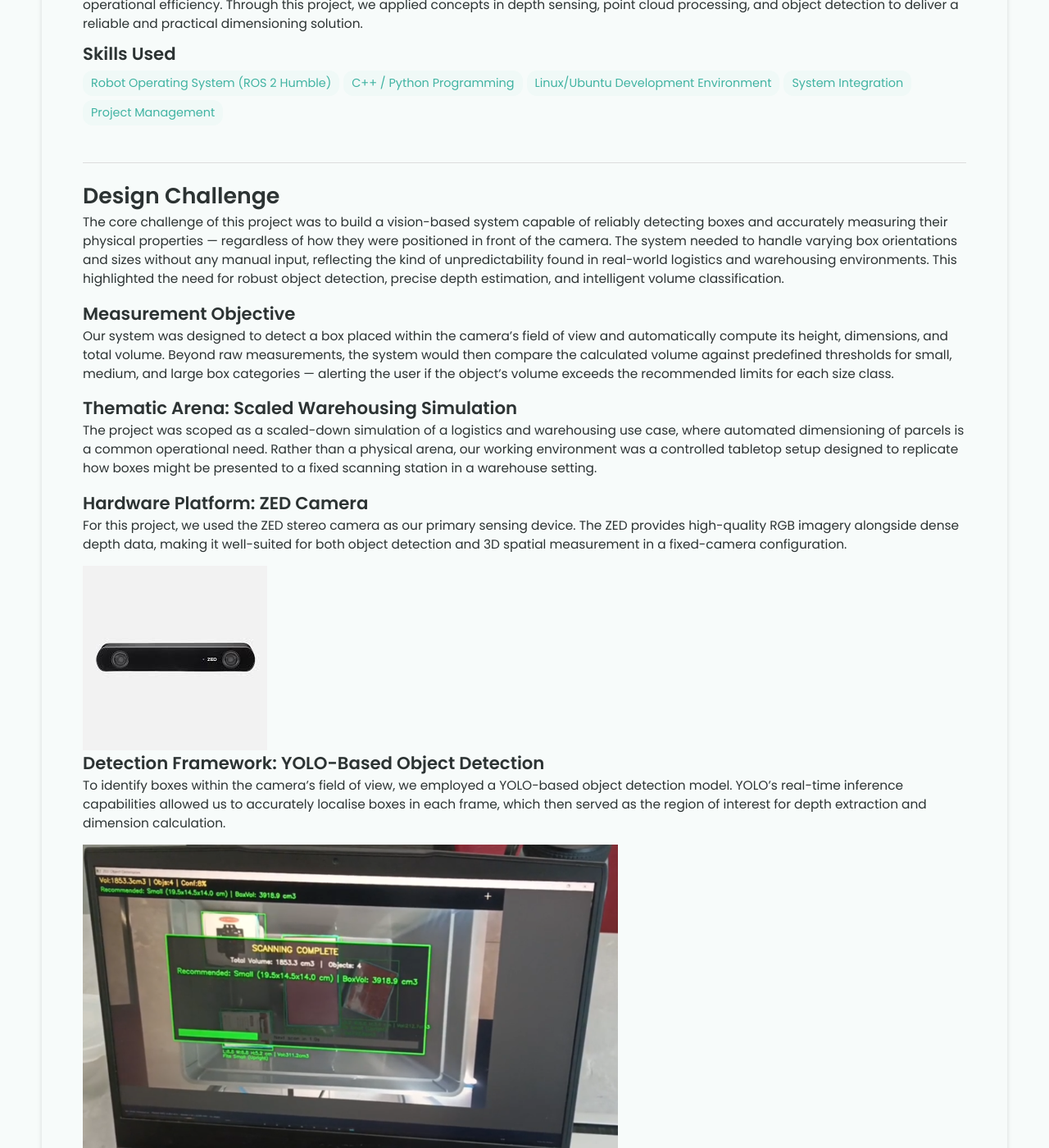
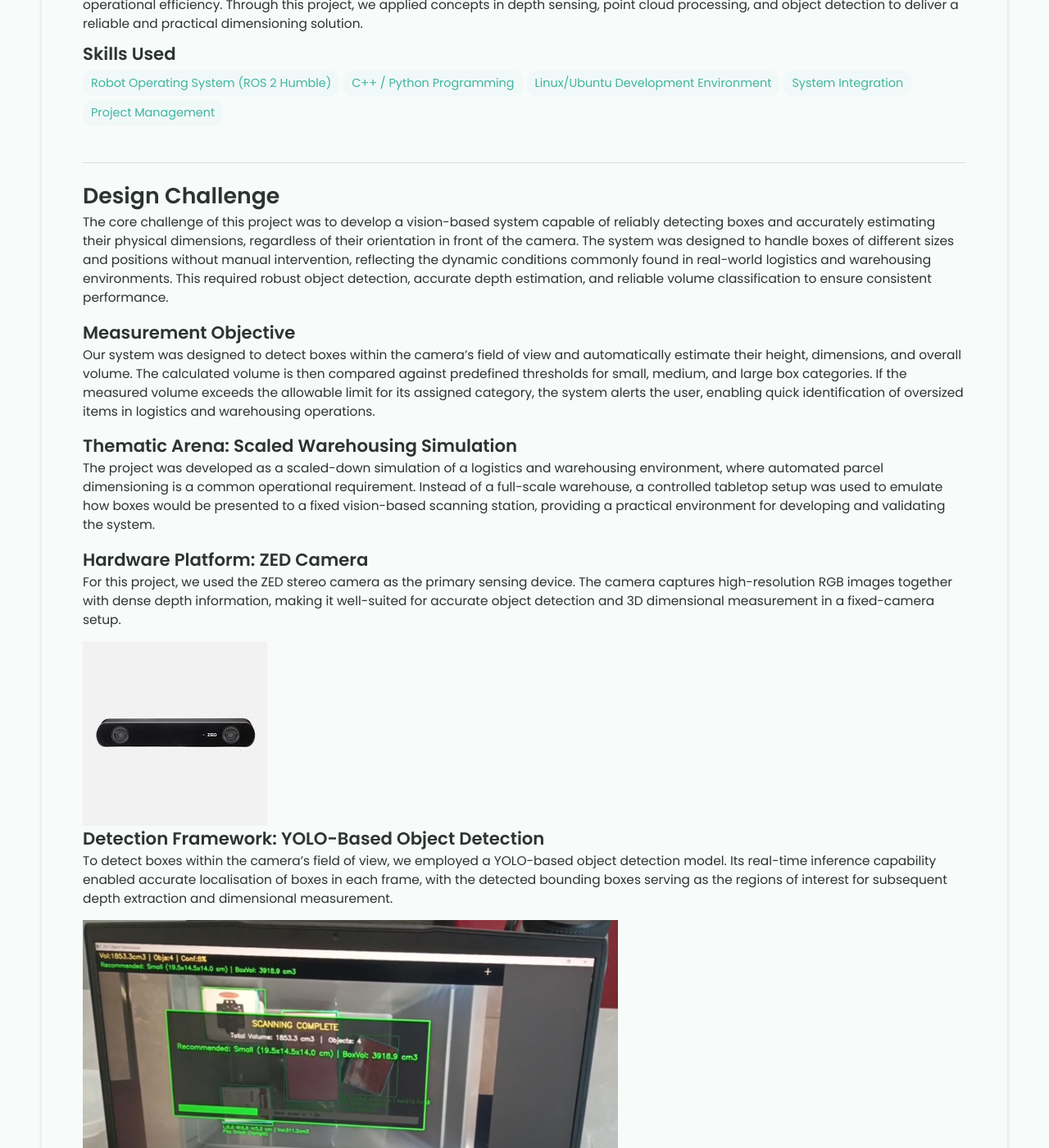
Before and after one commit to Beckhambenny2000/Beckhambenny2000.github.io, a Jekyll site: the page built from _projects/ceva-project/index.md, in a window 1280 px wide and 1400 px high, scrolled down 709 px. Shown: the whole window at 82% size. Built offline with Jekyll 4.4.1, drawn with Linux system fonts in a browser that asks for light colours.

Commit message:
Update index.md

```diff
--- a/_projects/ceva-project/index.md
+++ b/_projects/ceva-project/index.md
@@ -15,30 +15,30 @@ main-image: /Ceva.png
 
 ---
 # Design Challenge
-The core challenge of this project was to build a vision-based system capable of reliably detecting boxes and accurately measuring their physical properties — regardless of how they were positioned in front of the camera. The system needed to handle varying box orientations and sizes without any manual input, reflecting the kind of unpredictability found in real-world logistics and warehousing environments. This highlighted the need for robust object detection, precise depth estimation, and intelligent volume classification.
+The core challenge of this project was to develop a vision-based system capable of reliably detecting boxes and accurately estimating their physical dimensions, regardless of their orientation in front of the camera. The system was designed to handle boxes of different sizes and positions without manual intervention, reflecting the dynamic conditions commonly found in real-world logistics and warehousing environments. This required robust object detection, accurate depth estimation, and reliable volume classification to ensure consistent performance.
 
 
 
 ## Measurement Objective
-Our system was designed to detect a box placed within the camera's field of view and automatically compute its height, dimensions, and total volume. Beyond raw measurements, the system would then compare the calculated volume against predefined thresholds for small, medium, and large box categories — alerting the user if the object's volume exceeds the recommended limits for each size class.
+Our system was designed to detect boxes within the camera's field of view and automatically estimate their height, dimensions, and overall volume. The calculated volume is then compared against predefined thresholds for small, medium, and large box categories. If the measured volume exceeds the allowable limit for its assigned category, the system alerts the user, enabling quick identification of oversized items in logistics and warehousing operations.
 
 
 
 
 ## Thematic Arena: Scaled Warehousing Simulation
-The project was scoped as a scaled-down simulation of a logistics and warehousing use case, where automated dimensioning of parcels is a common operational need. Rather than a physical arena, our working environment was a controlled tabletop setup designed to replicate how boxes might be presented to a fixed scanning station in a warehouse setting.
+The project was developed as a scaled-down simulation of a logistics and warehousing environment, where automated parcel dimensioning is a common operational requirement. Instead of a full-scale warehouse, a controlled tabletop setup was used to emulate how boxes would be presented to a fixed vision-based scanning station, providing a practical environment for developing and validating the system.
 
 
 
 
 ## Hardware Platform: ZED Camera
-For this project, we used the ZED stereo camera as our primary sensing device. The ZED provides high-quality RGB imagery alongside dense depth data, making it well-suited for both object detection and 3D spatial measurement in a fixed-camera configuration.
+For this project, we used the ZED stereo camera as the primary sensing device. The camera captures high-resolution RGB images together with dense depth information, making it well-suited for accurate object detection and 3D dimensional measurement in a fixed-camera setup.
 {% include image-gallery.html images="ZED2i.jpg" height="400"%}
 
 
 
 ## Detection Framework: YOLO-Based Object Detection
-To identify boxes within the camera's field of view, we employed a YOLO-based object detection model. YOLO's real-time inference capabilities allowed us to accurately localise boxes in each frame, which then served as the region of interest for depth extraction and dimension calculation.
+To detect boxes within the camera's field of view, we employed a YOLO-based object detection model. Its real-time inference capability enabled accurate localisation of boxes in each frame, with the detected bounding boxes serving as the regions of interest for subsequent depth extraction and dimensional measurement.
 {% include image-gallery.html images="Detection.png" height="400"%}
 
 
@@ -46,7 +46,7 @@ To identify boxes within the camera's field of view, we employed a YOLO-based ob
 ## Demonstration
 This clip demonstrates our vision-based dimensioning system using the ZED camera and YOLO, detecting boxes in real time and instantly computing their height, dimensions, and volume against standard size classifications.
 If you would like to explore the source code for this project, you can visit our GitHub repository:
-[🔗 View Project Code on GitHub](https://github.com/AloysiusHo/Personal_Project/tree/main/Systems-Engineering-Project-1-Group-6-main)
+[🔗 View Project Code on GitHub](https://https://github.com/Beckhambenny2000/Beckham_workspace/tree/main/Project%204)
 
 {% include mp4-video.html src="/assets/Video/ORACLE-X.mp4" autoplay = "true" width = "600px"%}
 <br>
```
